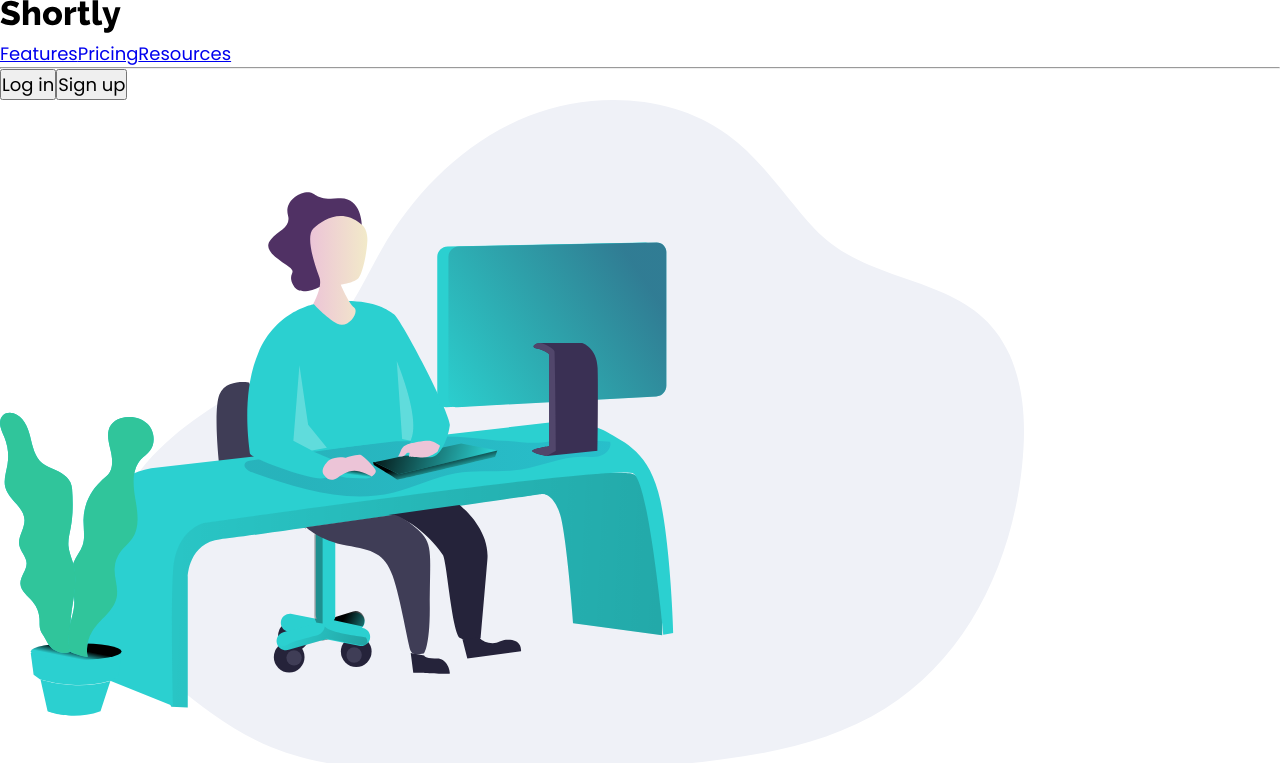
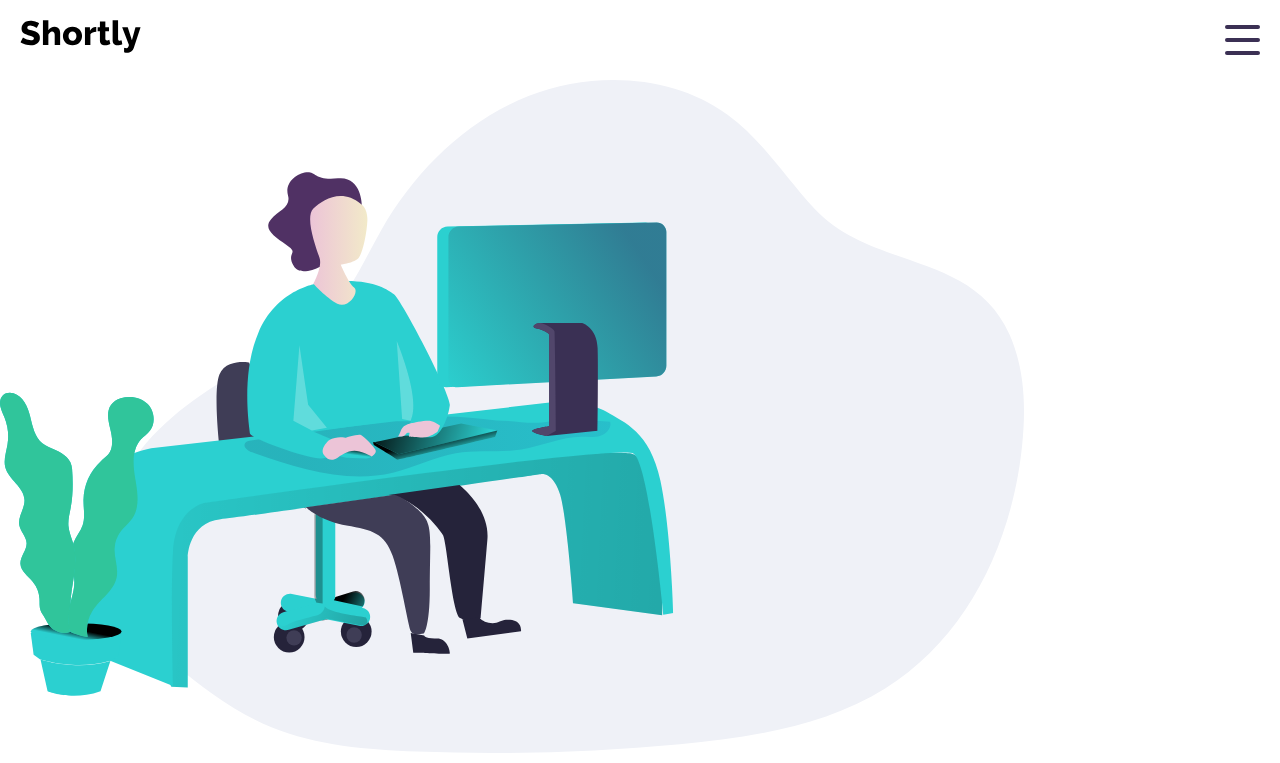
Before and after one commit to josesaulguerrero/url_shortener, a React (Create React App) app: page / in a window 1280 px wide. Shown: the top 763 px of the page. Built offline with nearby package versions, Linux system fonts and the light colour scheme.

Commit message:
the Navigation menu was styled

```diff
--- /dev/null
+++ b/src/assets/styles/Header.module.css
@@ -0,0 +1,9 @@
+.Header {
+	width: 100%;
+	height: 80px;
+	display: flex;
+	justify-content: space-between;
+	align-items: center;
+	margin: 0;
+	padding: 0 20px;
+}
--- /dev/null
+++ b/src/assets/styles/Navbar.module.css
@@ -0,0 +1,93 @@
+.Navbar {
+	/* position: relative; */
+	display: flex;
+	/* flex-direction: column;
+	align-items: center;
+	justify-content: space-between; */
+	align-items: center;
+}
+
+/* burger menu icon styles */
+.NavbarIcon {
+	width: 35px;
+	height: 30px;
+	display: flex;
+	flex-direction: column;
+	justify-content: space-between;
+	align-items: center;
+}
+
+.iconLine {
+	width: 100%;
+	height: 4px;
+	background-color: var(--Dark_Violet);
+	border-radius: 5px;
+	opacity: 1;
+	transform-origin: left center;
+	transition: transform 0.2s ease-in-out, opacity 0.2s ease-in-out;
+}
+
+.icon__IsOpen .iconLine:nth-child(1) {
+	transform: rotate(48deg);
+}
+
+.icon__IsOpen .iconLine:nth-child(2) {
+	transform: translateX(-20px);
+	opacity: 0;
+}
+
+.icon__IsOpen .iconLine:nth-child(3) {
+	transform: rotate(-48deg);
+}
+
+/* burger menu styles */
+.NavbarMenu {
+	width: 80%;
+	height: auto;
+	display: flex;
+	flex-direction: column;
+	align-items: center;
+	justify-content: space-between;
+	position: absolute;
+	top: 80px;
+	left: 0;
+	right: 0;
+	margin: 0 auto;
+	padding: 20px;
+	background-color: var(--Dark_Violet);
+	transition: visibility 0.2s ease-in-out, opacity 0.2s ease-in-out;
+}
+
+.NavbarMenu__IsClosed {
+	visibility: hidden;
+	opacity: 0;
+}
+
+.NavbarMenu__IsOpen {
+	visibility: visible;
+	opacity: 1;
+}
+
+.NavbarLinks,
+.NavbarButtons {
+	width: 100%;
+	display: flex;
+	flex-direction: column;
+	justify-content: space-between;
+	align-items: center;
+}
+
+.NavbarLinks a {
+	text-align: center;
+}
+
+.NavbarBreakLine {
+	width: 100%;
+	margin: 25px;
+	border: none;
+	border-top: 1px solid var(--Gray);
+}
+
+.NavbarButtons button {
+	margin-bottom: 20px;
+}
--- a/src/components/Header.js
+++ b/src/components/Header.js
@@ -1,13 +1,13 @@
 //libraries and hooks
 //components
 import { Navbar } from './Navbar';
+import { Logo } from './Logo';
 //assets
-import logo from '../assets/images/logo.svg';
-import { Logo } from './Logo';
+import styles from "../assets/styles/Header.module.css";
 
 export const Header = () => {
    return (
-      <header className="Header">
+      <header className={styles.Header}>
          <section className="Header__logo">
             <Logo color="#000" />
          </section>
--- a/src/components/Navbar.js
+++ b/src/components/Navbar.js
@@ -1,10 +1,14 @@
 //libraries and hooks
+import { useState } from "react";
 //components
 import { Button } from "./Button";
 import { Link } from "./Link";
 //assets
+import styles from "../assets/styles/Navbar.module.css";
 
 export const Navbar = () => {
+   const [isOpen, setIsOpen] = useState(false);
+   // if isOpen is true, the navigation menu is open
    const links = [
       {
          href: "#features",
@@ -19,23 +23,37 @@ export const Navbar = () => {
          content: "Resources",
       }
    ];
+   const onMenuClick = () => {
+      setIsOpen((prevState) => !prevState);
+   };
    return (
-      <nav className="Navbar">
-         <section className="Navbar__icon">
-            <div className="line"></div>
-            <div className="line"></div>
-            <div className="line"></div>
+      <nav className={styles.Navbar}>
+         <section
+            className={`
+               ${styles.NavbarIcon}
+               ${isOpen && styles.icon__IsOpen}
+            `}
+            onClick={onMenuClick}
+         >
+            <div className={styles.iconLine}></div>
+            <div className={styles.iconLine}></div>
+            <div className={styles.iconLine}></div>
          </section>
-         <section className="Navbar__menu">
-            <section className="Navbar__links">
+         <section
+            className={`
+               ${styles.NavbarMenu}
+               ${isOpen ? styles.NavbarMenu__IsOpen : styles.NavbarMenu__IsClosed}
+            `}
+         >
+            <section className={styles.NavbarLinks}>
                {
                   links.map(
                      ({ href, content }) => <Link type="navlink" key={href} href={href} content={content} />
                   )
                }
             </section>
-            <hr className="Navbar__break-line" />
-            <section className="Navbar__buttons">
+            <hr className={styles.NavbarBreakLine} />
+            <section className={styles.NavbarButtons}>
                <Button type="ghost" content="Log in" />
                <Button type="rounded--small" content="Sign up" />
             </section>
```
